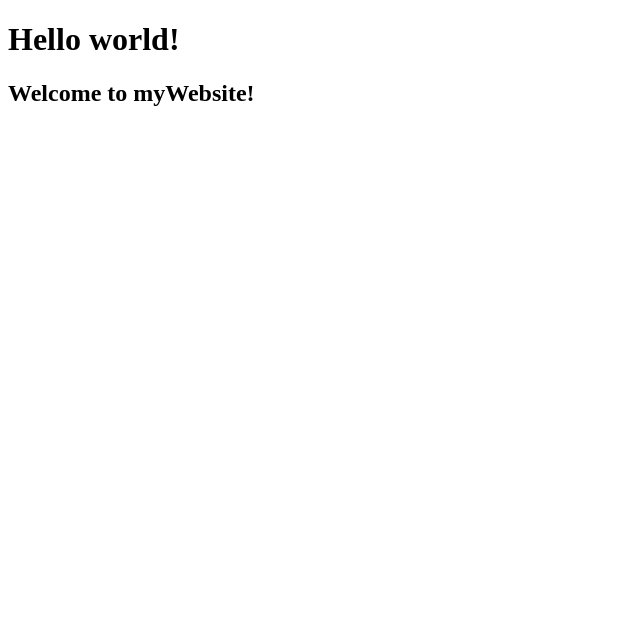
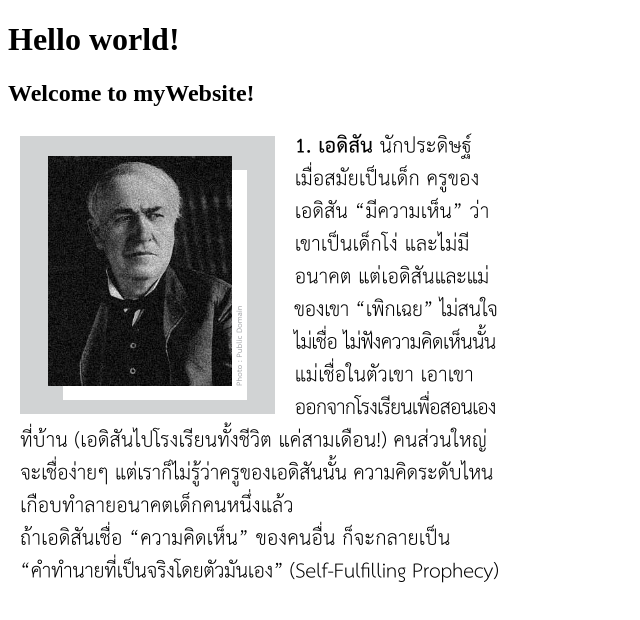
Before and after one commit to AUNG533/Git1, a plain HTML site: page index.html in a window 1280 px wide. Shown: the whole page, without its empty margins (0-640 px from the left). Drawn offline with Linux system fonts and the light colour scheme.

Commit message:
Added image

```diff
--- a/index.html
+++ b/index.html
@@ -8,4 +8,5 @@
 <body>
     <h1> Hello world!</h1>
     <h2>Welcome to myWebsite!</h2>
+    <img src="Capture.png" />
 </body>
```
Also changed, not shown: Capture.PNG (added).
